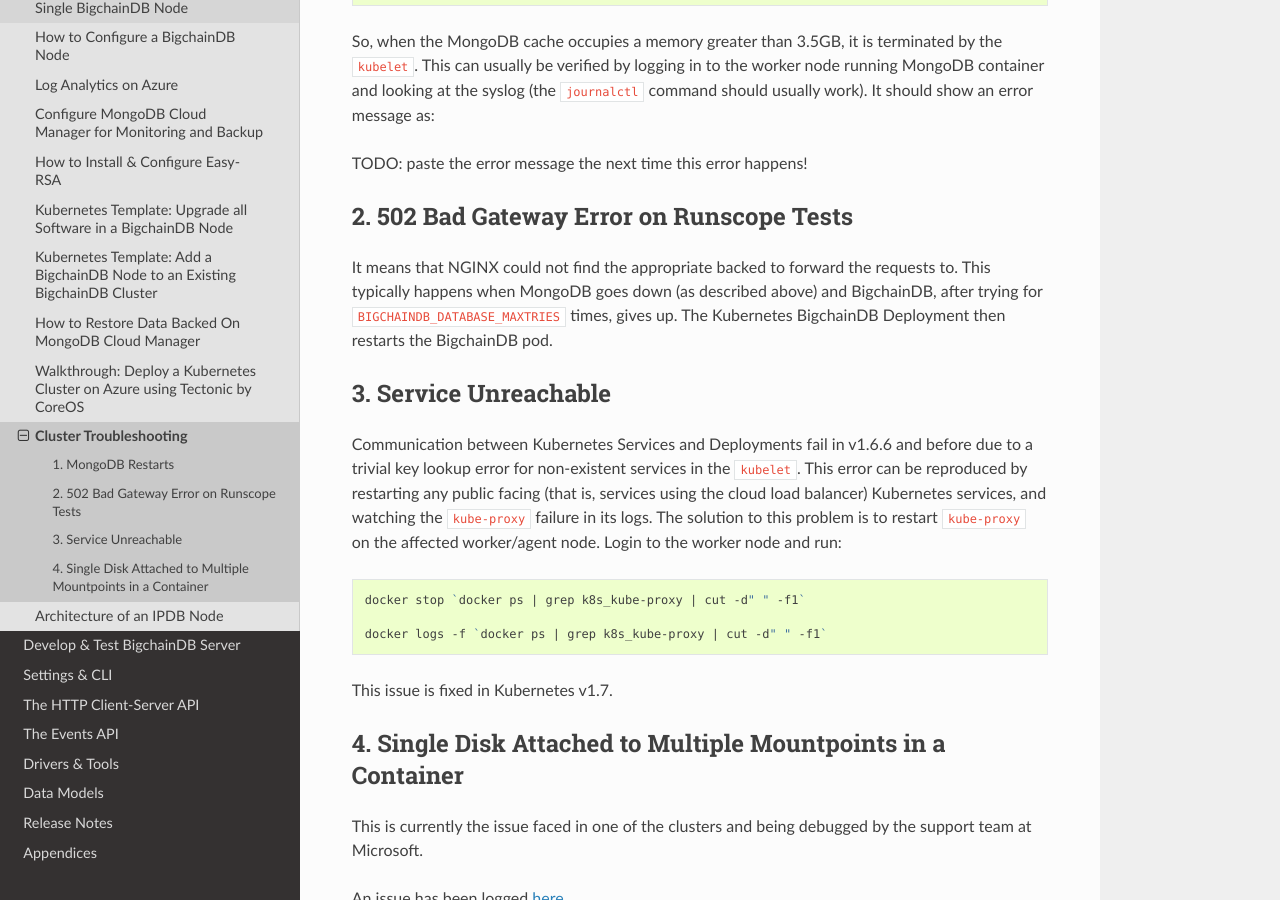
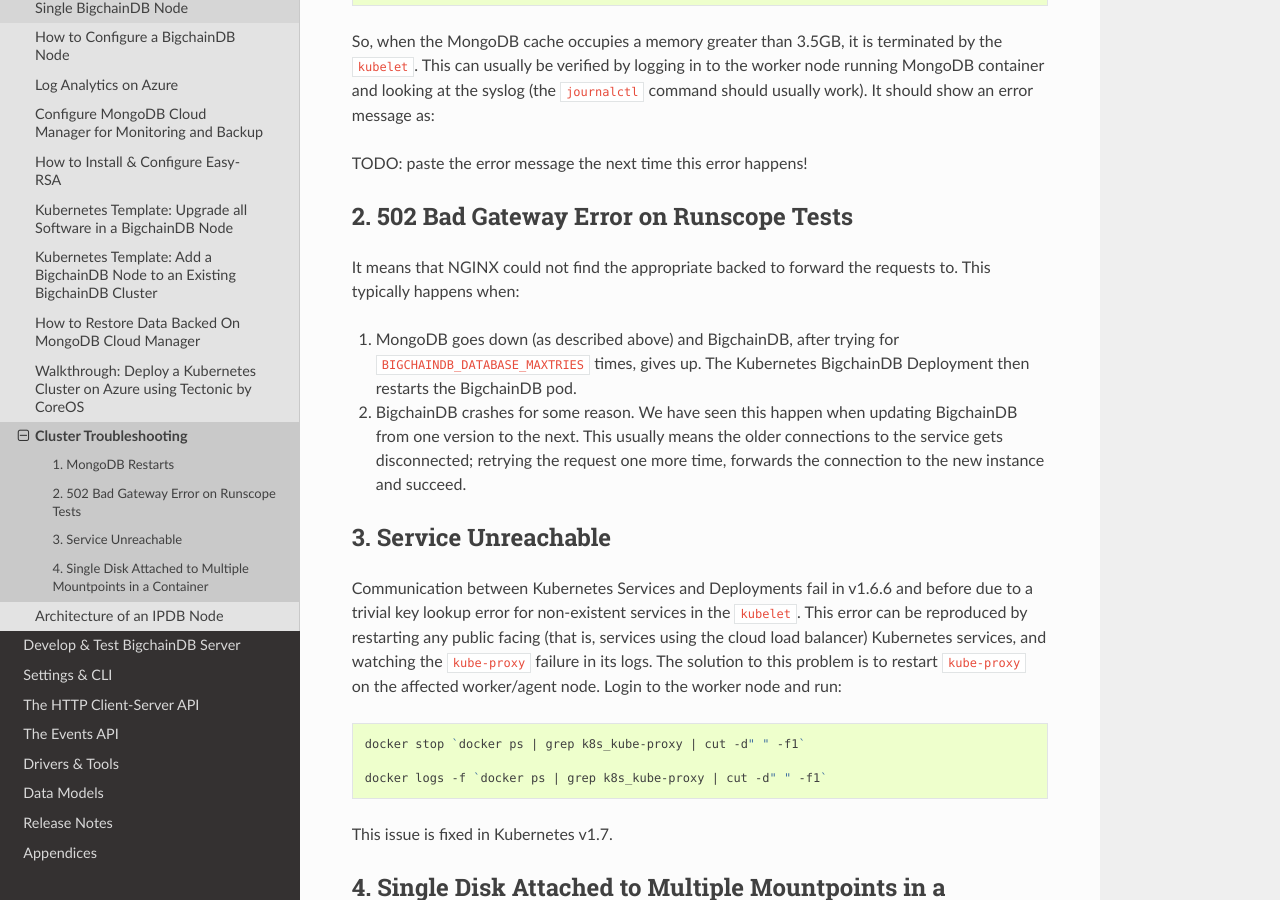
Before and after one commit to bigchaindb/bigchaindb, a Sphinx documentation site: the page built from docs/server/source/production-deployment-template/troubleshoot.rst, in a window 1280 px wide and 900 px high, scrolled down 400 px. Built offline with Sphinx 7.4.7 and the Read the Docs theme 2.0.0, drawn with Linux system fonts in a browser that asks for light colours; pages that are not in the unit, such as notebooks, are missing from menus.

Commit message:
Elaborate on 502 gateway error

```diff
--- a/docs/server/source/production-deployment-template/troubleshoot.rst
+++ b/docs/server/source/production-deployment-template/troubleshoot.rst
@@ -29,9 +29,16 @@
 ------------------------------------------
 
 It means that NGINX could not find the appropriate backed to forward the
-requests to. This typically happens when MongoDB goes down (as described above)
-and BigchainDB, after trying for ``BIGCHAINDB_DATABASE_MAXTRIES`` times, gives
-up. The Kubernetes BigchainDB Deployment then restarts the BigchainDB pod.
+requests to. This typically happens when:
+
+#. MongoDB goes down (as described above) and BigchainDB, after trying for
+   ``BIGCHAINDB_DATABASE_MAXTRIES`` times, gives up. The Kubernetes BigchainDB
+   Deployment then restarts the BigchainDB pod.
+
+#. BigchainDB crashes for some reason. We have seen this happen when updating
+   BigchainDB from one version to the next. This usually means the older
+   connections to the service gets disconnected; retrying the request one more
+   time, forwards the connection to the new instance and succeed.
 
 
 3. Service Unreachable
```
